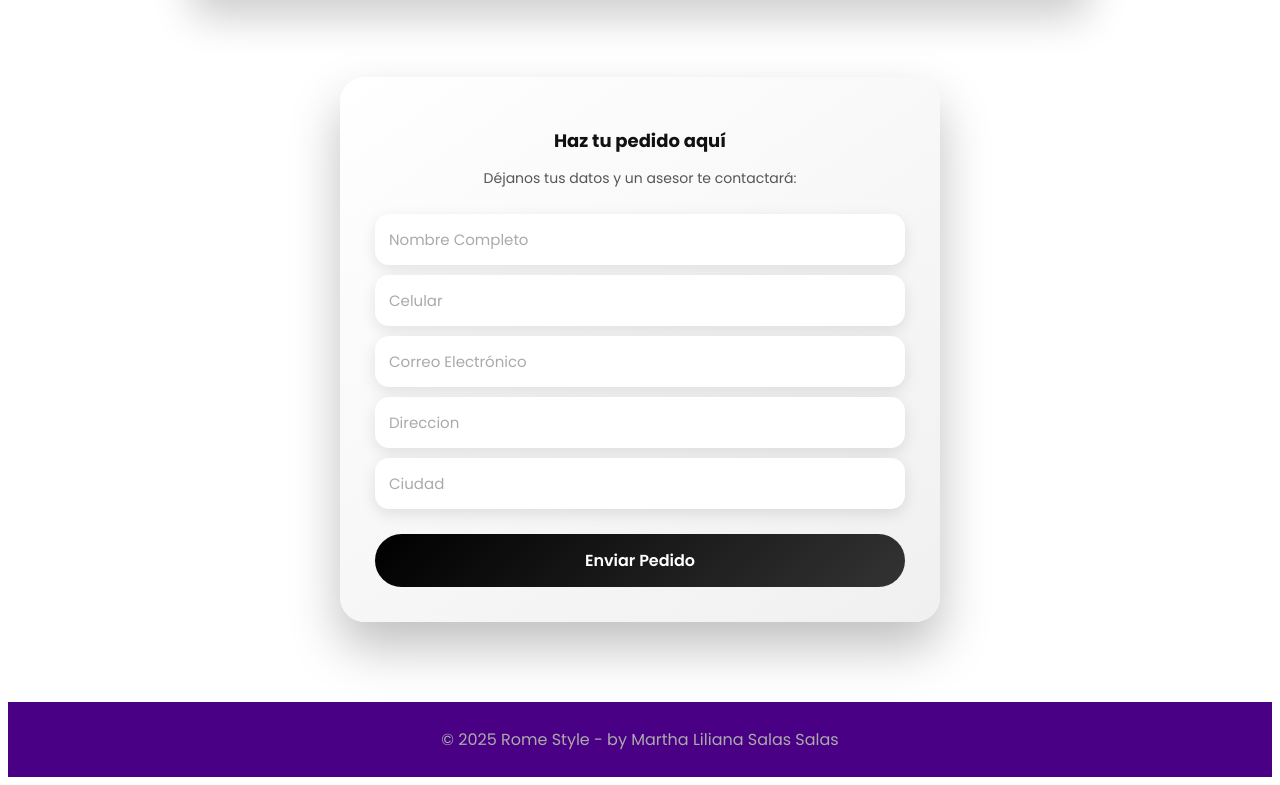
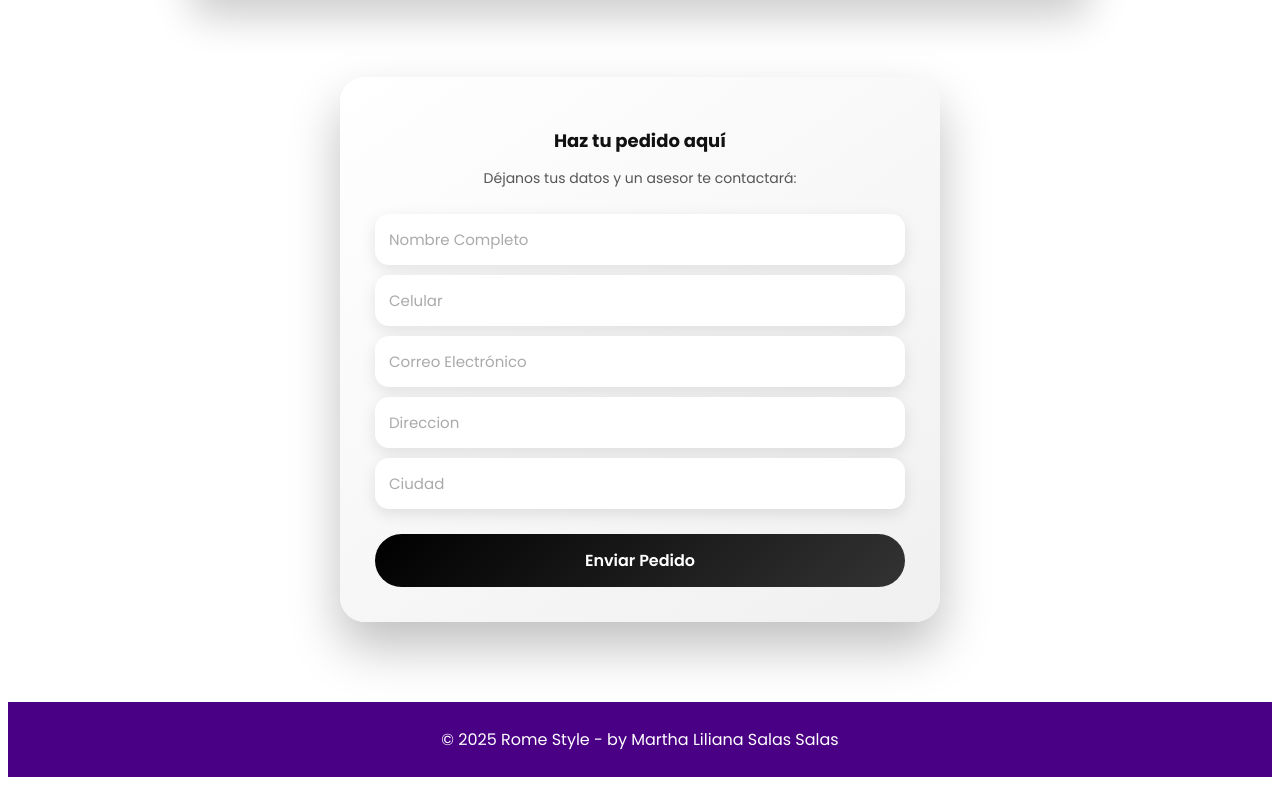
Before and after one commit to marthasalas/RomeStyle, a plain HTML site: page index.html in a window 1280 px wide. Shown: the part 1467-2252 px from the top of the page. Drawn offline with Linux system fonts and the light colour scheme.

Commit message:
letras del footer

```diff
--- a/Style.css
+++ b/Style.css
@@ -146,7 +146,7 @@ footer {
   text-align: center;
   padding: 25px;
   background: #4A0085;
-  color: #aaa;
+  color: white;
   margin-top: 60px;
 }
 
```
